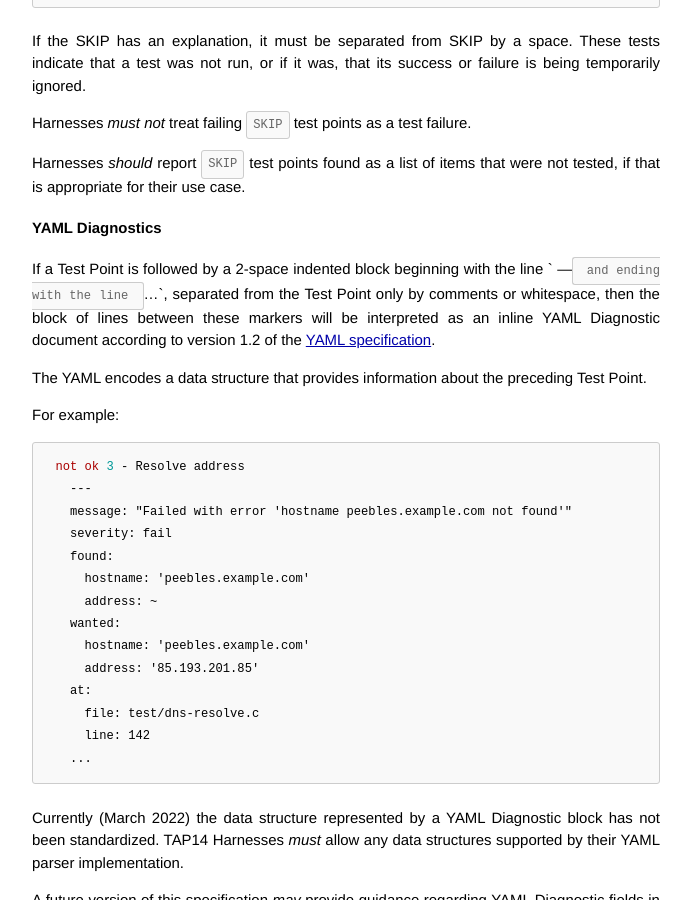
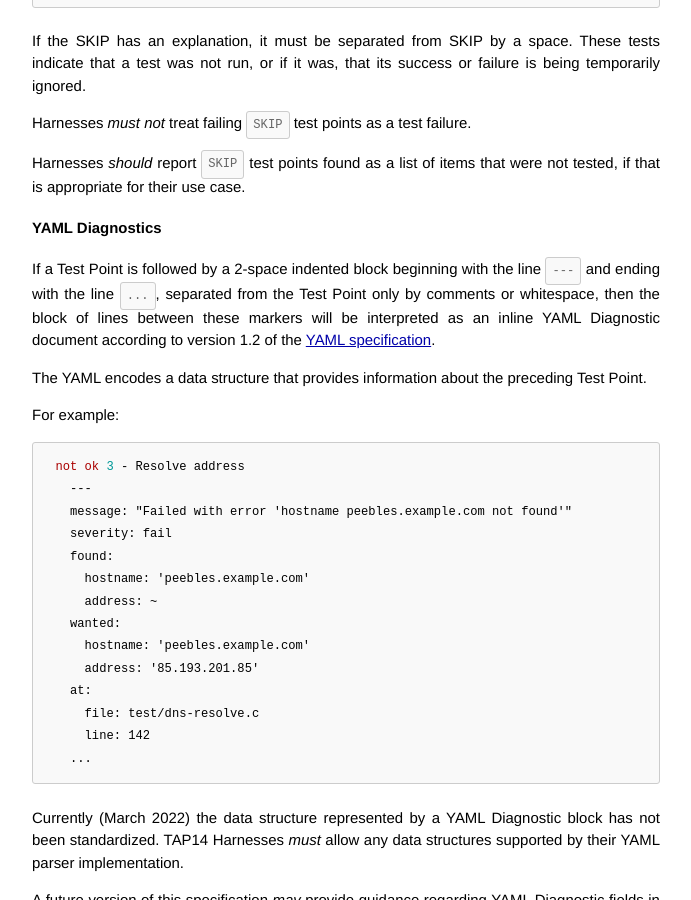
Before and after one commit to TestAnything/testanything.github.io, a Jekyll site: the page built from tap-version-14-specification.md, in a window 1280 px wide and 900 px high, scrolled down 9740 px. Shown: the whole window, without its empty margins (294-985 px from the left). Built offline with Jekyll 4.4.1, drawn with Linux system fonts in a browser that asks for light colours.

Commit message:
Use two backticks in paragraph to avoid yaml char conversion (#175)

```diff
--- a/tap-version-14-specification.md
+++ b/tap-version-14-specification.md
@@ -511,7 +511,7 @@ were not tested, if that is appropriate for their use case.
 ### YAML Diagnostics
 
 If a Test Point is followed by a 2-space indented block beginning with the
-line `  ---` and ending with the line `  ...`, separated from the Test
+line ``  ---`` and ending with the line ``  ...``, separated from the Test
 Point only by comments or whitespace, then the block of lines between these
 markers will be interpreted as an inline YAML Diagnostic document according
 to version 1.2 of the [YAML specification](https://yaml.org).
```
